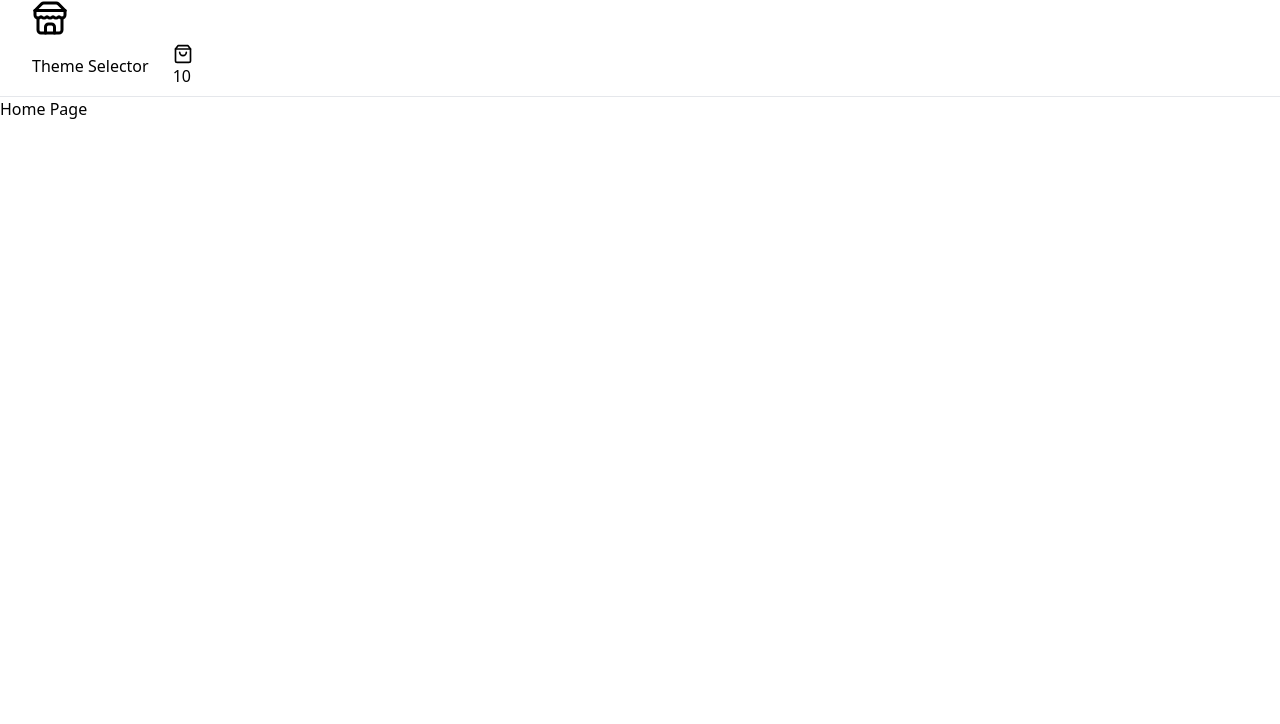
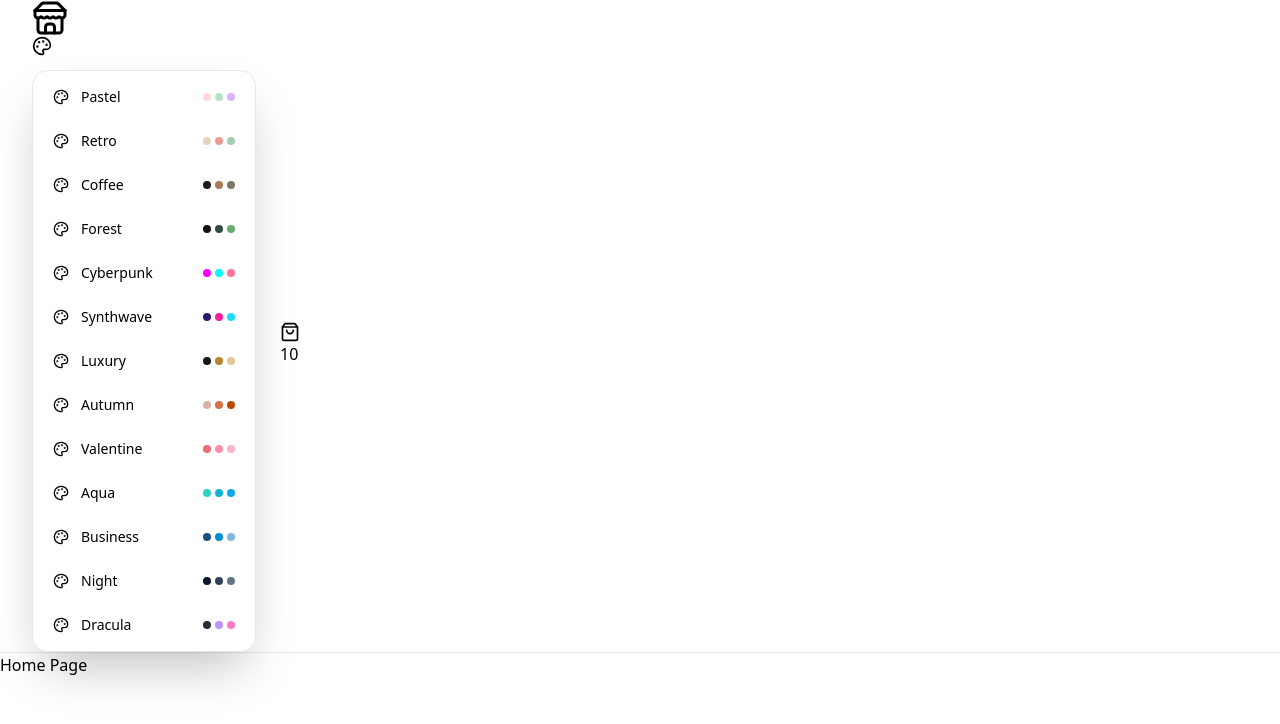
Before and after one commit to muhammadderic/quick-store-web-app, a React (Vite) app in the folder frontend/: page / in a window 1280 px wide. Shown: the top 724 px of the page. Built offline with nearby package versions, Linux system fonts and the light colour scheme.

Commit message:
Configure theme store, add theme selector compt

```diff
--- a/frontend/package.json
+++ b/frontend/package.json
@@ -13,7 +13,8 @@
     "lucide-react": "^0.487.0",
     "react": "^19.0.0",
     "react-dom": "^19.0.0",
-    "react-router-dom": "^7.4.1"
+    "react-router-dom": "^7.4.1",
+    "zustand": "^5.0.3"
   },
   "devDependencies": {
     "@eslint/js": "^9.21.0",
--- a/frontend/src/App.jsx
+++ b/frontend/src/App.jsx
@@ -2,10 +2,13 @@
 import HomePage from "./pages/HomePage"
 import ProductPage from "./pages/ProductPage"
 import Navbar from "./components/Navbar"
+import { useThemeStore } from "./store/useThemeStore";
 
 function App() {
+  const theme = useThemeStore();
+
   return (
-    <div className="min-h-screen bg-base-200 transition-colors duration-300">
+    <div className="min-h-screen bg-base-200 transition-colors duration-300" data-theme={theme}>
       <Navbar />
 
       <Routes>
--- a/frontend/src/components/Navbar.jsx
+++ b/frontend/src/components/Navbar.jsx
@@ -1,5 +1,6 @@
 import { ShoppingBagIcon, ShoppingCartIcon, StoreIcon } from "lucide-react";
 import { Link, useResolvedPath } from "react-router-dom";
+import ThemeSelector from "./ThemeSelector";
 
 export default function Navbar() {
   const { pathname } = useResolvedPath();
@@ -25,7 +26,7 @@
 
       {/* RIGHT SECTION */}
       <div className="flex items-center gap-4">
-        <p>Theme Selector</p>
+        <ThemeSelector />
 
         {isHomePage && (
           <div className="indicator">
--- /dev/null
+++ b/frontend/src/components/ThemeSelector.jsx
@@ -0,0 +1,54 @@
+import { PaletteIcon } from "lucide-react";
+import { THEMES } from "../constants";
+import { useThemeStore } from "../store/useThemeStore";
+
+export default function ThemeSelector() {
+  const { theme, setTheme } = useThemeStore();
+
+  return (
+    <div className="dropdown dropdown-end">
+      {/* DROPDOWN TRIGGER */}
+      <button tabIndex={0} className="btn btn-ghost btn-circle">
+        <PaletteIcon className="size-5" />
+      </button>
+
+      {/* DROPDOWN CONTENT */}
+      <div
+        tabIndex={0}
+        className="dropdown-content mt-2 p-1 shadow-2xl bg-base-200 backdrop-blur-lg rounded-2xl
+        w-56 border border-base-content/10
+        "
+      >
+        {
+          THEMES.map((themeOption) => (
+            <button
+              key={themeOption.name}
+              className={`
+                w-full px-4 py-3 rounded-xl flex items-center gap-3 transition-colors
+                ${theme === themeOption.name
+                  ? "bg-primary/10 text-primary"
+                  : "hover:bg-base-content/5"
+                }
+              `}
+              onClick={() => setTheme(themeOption.name)}>
+              <PaletteIcon className="size-4" />
+
+              <span className="text-sm font-medium">{themeOption.label}</span>
+
+              {/* THEME PREVIEW COLORS */}
+              <div className="ml-auto flex gap-1">
+                {themeOption.colors.map((color, i) => (
+                  <span
+                    key={i}
+                    className="size-2 rounded-full"
+                    style={{ backgroundColor: color }}
+                  />
+                ))}
+              </div>
+            </button>
+          ))
+        }
+      </div>
+    </div>
+  )
+}
--- /dev/null
+++ b/frontend/src/constants/index.js
@@ -0,0 +1,67 @@
+export const THEMES = [
+  {
+    name: "pastel",
+    label: "Pastel",
+    colors: ["#ffd8d8", "#b7e4c7", "#d8b4fe"],
+  },
+  {
+    name: "retro",
+    label: "Retro",
+    colors: ["#e2d5bc", "#ef9995", "#a4cbb4"],
+  },
+  {
+    name: "coffee",
+    label: "Coffee",
+    colors: ["#20161F", "#A67C58", "#807666"],
+  },
+  {
+    name: "forest",
+    label: "Forest",
+    colors: ["#171212", "#2B4C3F", "#6BAA75"],
+  },
+  {
+    name: "cyberpunk",
+    label: "Cyberpunk",
+    colors: ["#FF00FF", "#00FFFF", "#FF7598"],
+  },
+  {
+    name: "synthwave",
+    label: "Synthwave",
+    colors: ["#2D1B69", "#FF1E9E", "#1EDBFF"],
+  },
+  {
+    name: "luxury",
+    label: "Luxury",
+    colors: ["#171618", "#B6862D", "#E2C697"],
+  },
+  {
+    name: "autumn",
+    label: "Autumn",
+    colors: ["#D8B4A0", "#D27548", "#BA4A00"],
+  },
+  {
+    name: "valentine",
+    label: "Valentine",
+    colors: ["#E96D7B", "#FF8FAB", "#FFB3C6"],
+  },
+  {
+    name: "aqua",
+    label: "Aqua",
+    colors: ["#2DD4BF", "#06B6D4", "#0EA5E9"],
+  },
+  {
+    name: "business",
+    label: "Business",
+    colors: ["#1C4E80", "#0091D5", "#7DB9DE"],
+  },
+  {
+    name: "night",
+    label: "Night",
+    colors: ["#0F172A", "#334155", "#64748B"],
+  },
+  {
+    name: "dracula",
+    label: "Dracula",
+    colors: ["#282A36", "#BD93F9", "#FF79C6"],
+  },
+];
--- /dev/null
+++ b/frontend/src/store/useThemeStore.js
@@ -0,0 +1,11 @@
+import { create } from 'zustand'
+
+export const useThemeStore = create((set) => (
+  {
+    theme: localStorage.getItem("preferred-theme") || "forest",
+    setTheme: (theme) => {
+      localStorage.setItem("preferred-theme", theme);
+      set({ theme });
+    },
+  }
+));
--- a/frontend/tailwind.config.js
+++ b/frontend/tailwind.config.js
@@ -12,5 +12,21 @@
   plugins: [
     daisyui,
   ],
-
+  daisyui: {
+    themes: [
+      "pastel",
+      "retro",
+      "coffee",
+      "forest",
+      "cyberpunk",
+      "synthwave",
+      "luxury",
+      "autumn",
+      "valentine",
+      "aqua",
+      "business",
+      "night",
+      "dracula",
+    ],
+  },
 }
```
Also changed, not shown: 1 other file (tests, documents, lock files or other folders).
